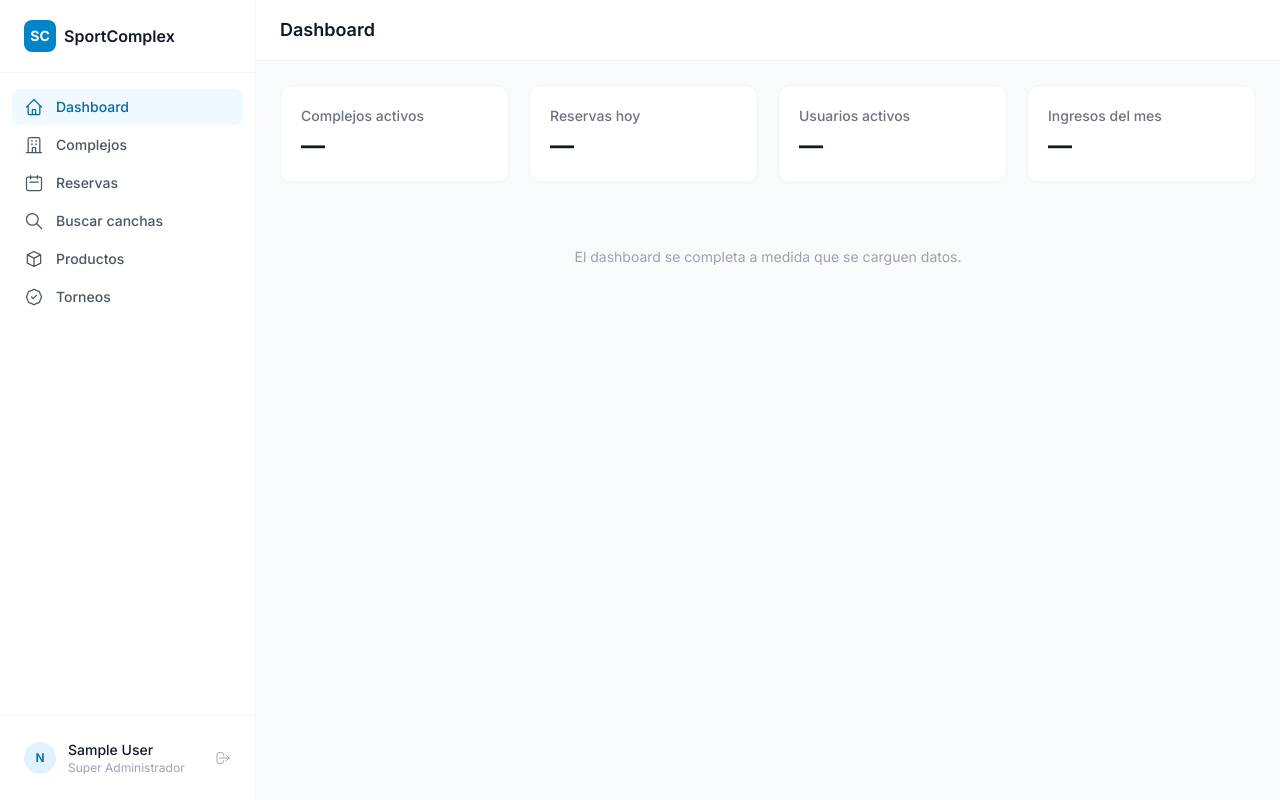
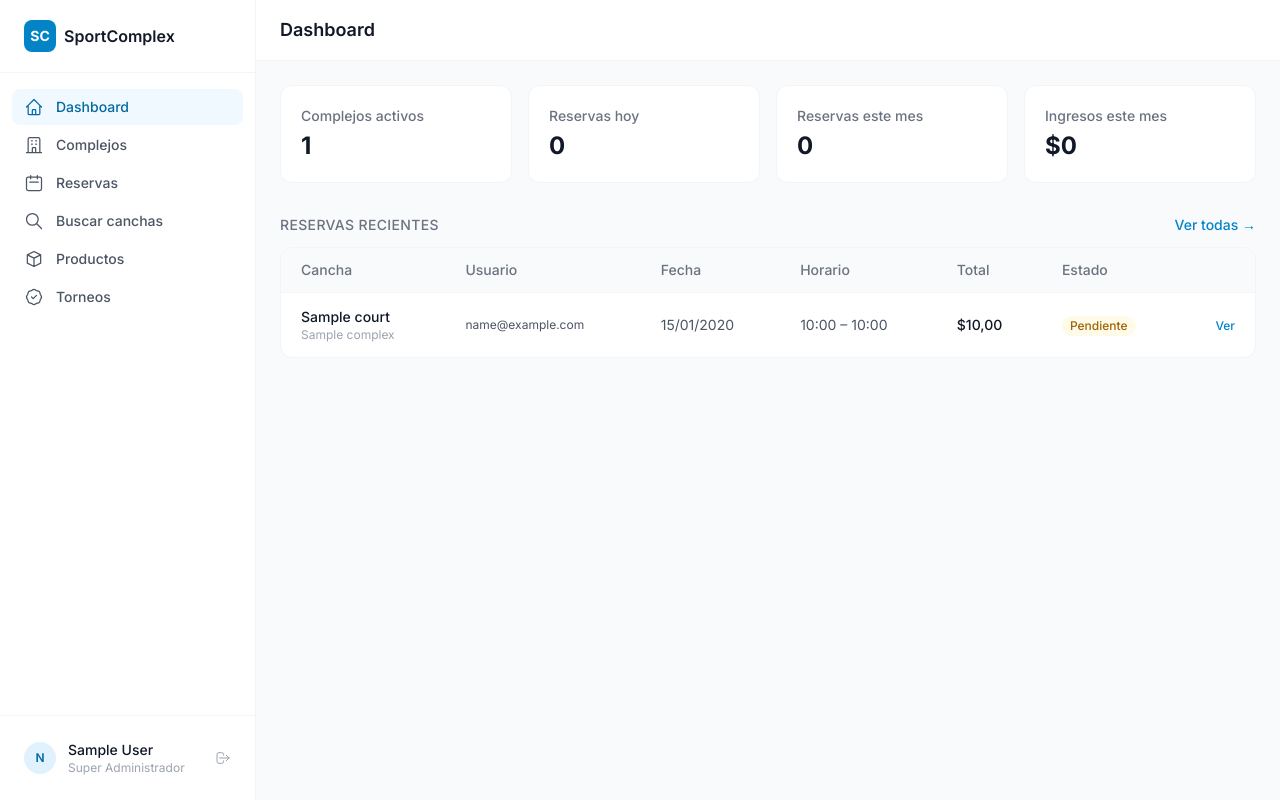
Before and after one commit to TatoMesa/SportComplex, a Django app: page / in a window 1280 px wide. Run offline with Django 5.2, Linux system fonts and the light colour scheme; a user stored in the database is signed in; tables that the repository leaves empty hold one stand-in row (values such as "Sample post"); parts of the project's set-up code (start-up, migrations or seed data) failed here and were passed over; some libraries are stand-ins or nearby versions.

Commit message:
Feat(dashboard): métricas por rol y corrección de confirmación de pago

```diff
--- a/apps/dashboard/views.py
+++ b/apps/dashboard/views.py
@@ -1,6 +1,157 @@
 from django.contrib.auth.mixins import LoginRequiredMixin
+from django.db.models import Count, Sum
+from django.db.models.functions import TruncDate
+from django.utils import timezone
 from django.views.generic import TemplateView
+
+from apps.complexes.models import Complex, Court
+from apps.reservations.models import Reservation, ReservationStatus
 
 
 class DashboardHomeView(LoginRequiredMixin, TemplateView):
     template_name = "dashboard/home.html"
+
+    def get_context_data(self, **kwargs):
+        ctx = super().get_context_data(**kwargs)
+        user = self.request.user
+        today = timezone.localdate()
+
+        if user.is_super_admin:
+            ctx.update(self._super_admin_context(today))
+        elif user.is_complex_admin:
+            ctx.update(self._complex_admin_context(user, today))
+        else:
+            ctx.update(self._end_user_context(user, today))
+
+        ctx["today"] = today
+        return ctx
+
+    def _super_admin_context(self, today: object) -> dict:
+        reservations = Reservation.objects.all()
+        return {
+            "stats": [
+                {
+                    "label": "Complejos activos",
+                    "value": Complex.objects.filter(status="ACTIVE").count(),
+                    "color": "blue",
+                },
+                {
+                    "label": "Reservas hoy",
+                    "value": reservations.filter(date=today).count(),
+                    "color": "green",
+                },
+                {
+                    "label": "Reservas este mes",
+                    "value": reservations.filter(
+                        date__month=today.month,
+                        date__year=today.year,
+                    ).count(),
+                    "color": "purple",
+                },
+                {
+                    "label": "Ingresos este mes",
+                    "value": reservations.filter(
+                        date__month=today.month,
+                        date__year=today.year,
+                        status=ReservationStatus.CONFIRMED,
+                    ).aggregate(total=Sum("total_amount"))["total"] or 0,
+                    "color": "amber",
+                    "prefix": "$",
+                },
+            ],
+            "recent_reservations": Reservation.objects.select_related(
+                "court__complex", "court__sport", "user"
+            ).order_by("-created_at")[:8],
+            "role": "super_admin",
+        }
+
+    def _complex_admin_context(self, user, today: object) -> dict:
+        from django.db.models import Q
+        my_complexes = Complex.objects.filter(owner=user)
+        reservations = Reservation.objects.filter(court__complex__in=my_complexes)
+
+        return {
+            "stats": [
+                {
+                    "label": "Mis complejos",
+                    "value": my_complexes.count(),
+                    "color": "blue",
+                },
+                {
+                    "label": "Reservas hoy",
+                    "value": reservations.filter(date=today).count(),
+                    "color": "green",
+                },
+                {
+                    "label": "Confirmadas este mes",
+                    "value": reservations.filter(
+                        date__month=today.month,
+                        date__year=today.year,
+                        status=ReservationStatus.CONFIRMED,
+                    ).count(),
+                    "color": "purple",
+                },
+                {
+                    "label": "Ingresos este mes",
+                    "value": reservations.filter(
+                        date__month=today.month,
+                        date__year=today.year,
+                        status=ReservationStatus.CONFIRMED,
+                    ).aggregate(total=Sum("total_amount"))["total"] or 0,
+                    "color": "amber",
+                    "prefix": "$",
+                },
+            ],
+            "recent_reservations": reservations.select_related(
+                "court__complex", "court__sport", "user"
+            ).order_by("-created_at")[:8],
+            "my_complexes": my_complexes.annotate(
+                total_courts=Count("courts"),
+                reservations_today=Count(
+                    "courts__reservations",
+                    filter=Q(courts__reservations__date=today),
+                ),
+            ),
+            "role": "complex_admin",
+        }
+
+    def _end_user_context(self, user, today: object) -> dict:
+        my_reservations = Reservation.objects.filter(user=user)
+        return {
+            "stats": [
+                {
+                    "label": "Mis reservas",
+                    "value": my_reservations.count(),
+                    "color": "blue",
+                },
+                {
+                    "label": "Próximas",
+                    "value": my_reservations.filter(
+                        date__gte=today,
+                        status__in=[
+                            ReservationStatus.PENDING,
+                            ReservationStatus.CONFIRMED,
+                        ],
+                    ).count(),
+                    "color": "green",
+                },
+                {
+                    "label": "Completadas",
+                    "value": my_reservations.filter(
+                        status=ReservationStatus.COMPLETED
+                    ).count(),
+                    "color": "purple",
+                },
+                {
+                    "label": "Canceladas",
+                    "value": my_reservations.filter(
+                        status=ReservationStatus.CANCELLED
+                    ).count(),
+                    "color": "amber",
+                },
+            ],
+            "recent_reservations": my_reservations.select_related(
+                "court__complex", "court__sport"
+            ).order_by("-created_at")[:8],
+            "role": "end_user",
+        }
--- a/templates/dashboard/home.html
+++ b/templates/dashboard/home.html
@@ -3,36 +3,122 @@
 {% block page_title %}Dashboard{% endblock %}
 
 {% block content %}
-<div class="grid grid-cols-1 sm:grid-cols-2 lg:grid-cols-4 gap-5 mb-8">
 
-  {% for card in stats %}
+{# ── Stats cards ── #}
+<div class="grid grid-cols-2 lg:grid-cols-4 gap-4 mb-8">
+  {% for stat in stats %}
   <div class="bg-white rounded-xl border border-gray-100 p-5">
-    <p class="text-sm text-gray-500 font-medium">{{ card.label }}</p>
-    <p class="text-2xl font-bold text-gray-900 mt-1">{{ card.value }}</p>
-  </div>
-  {% empty %}
-  {# Cards de ejemplo hasta que haya datos reales #}
-  <div class="bg-white rounded-xl border border-gray-100 p-5">
-    <p class="text-sm text-gray-500 font-medium">Complejos activos</p>
-    <p class="text-2xl font-bold text-gray-900 mt-1">—</p>
-  </div>
-  <div class="bg-white rounded-xl border border-gray-100 p-5">
-    <p class="text-sm text-gray-500 font-medium">Reservas hoy</p>
-    <p class="text-2xl font-bold text-gray-900 mt-1">—</p>
-  </div>
-  <div class="bg-white rounded-xl border border-gray-100 p-5">
-    <p class="text-sm text-gray-500 font-medium">Usuarios activos</p>
-    <p class="text-2xl font-bold text-gray-900 mt-1">—</p>
-  </div>
-  <div class="bg-white rounded-xl border border-gray-100 p-5">
-    <p class="text-sm text-gray-500 font-medium">Ingresos del mes</p>
-    <p class="text-2xl font-bold text-gray-900 mt-1">—</p>
+    <p class="text-sm text-gray-500 font-medium mb-1">{{ stat.label }}</p>
+    <p class="text-2xl font-bold text-gray-900">
+      {% if stat.prefix %}{{ stat.prefix }}{% endif %}{{ stat.value }}
+    </p>
   </div>
   {% endfor %}
-
 </div>
 
-<p class="text-sm text-gray-400 text-center mt-16">
-  El dashboard se completa a medida que se carguen datos.
-</p>
+{# ── Complejos (solo admin de complejo) ── #}
+{% if role == "complex_admin" and my_complexes %}
+<div class="mb-8">
+  <h2 class="text-sm font-medium text-gray-500 uppercase tracking-wide mb-3">
+    Mis complejos
+  </h2>
+  <div class="grid grid-cols-1 md:grid-cols-2 xl:grid-cols-3 gap-4">
+    {% for c in my_complexes %}
+    <a href="{% url 'complexes:detail' c.slug %}"
+       class="bg-white rounded-xl border border-gray-100 p-4 hover:shadow-sm transition flex items-center gap-4">
+      <div class="w-10 h-10 rounded-lg bg-primary-100 flex items-center justify-center flex-shrink-0">
+        <span class="text-primary-700 font-bold">{{ c.name|first|upper }}</span>
+      </div>
+      <div class="flex-1 min-w-0">
+        <p class="font-medium text-gray-900 truncate">{{ c.name }}</p>
+        <p class="text-xs text-gray-400 mt-0.5">
+          {{ c.total_courts }} cancha{{ c.total_courts|pluralize }}
+        </p>
+      </div>
+      <span class="text-xs px-2 py-0.5 rounded-full
+        {% if c.status == 'ACTIVE' %}bg-green-50 text-green-700
+        {% else %}bg-yellow-50 text-yellow-700{% endif %}">
+        {{ c.get_status_display }}
+      </span>
+    </a>
+    {% endfor %}
+  </div>
+</div>
+{% endif %}
+
+{# ── Reservas recientes ── #}
+<div>
+  <div class="flex items-center justify-between mb-3">
+    <h2 class="text-sm font-medium text-gray-500 uppercase tracking-wide">
+      Reservas recientes
+    </h2>
+    <a href="{% url 'reservations:list' %}"
+       class="text-sm text-primary-600 hover:text-primary-700 font-medium">
+      Ver todas →
+    </a>
+  </div>
+
+  {% if recent_reservations %}
+  <div class="bg-white rounded-xl border border-gray-100 overflow-hidden">
+    <table class="w-full text-sm">
+      <thead>
+        <tr class="border-b border-gray-100 bg-gray-50">
+          <th class="text-left px-5 py-3 font-medium text-gray-500">Cancha</th>
+          {% if role != "end_user" %}
+          <th class="text-left px-5 py-3 font-medium text-gray-500">Usuario</th>
+          {% endif %}
+          <th class="text-left px-5 py-3 font-medium text-gray-500">Fecha</th>
+          <th class="text-left px-5 py-3 font-medium text-gray-500">Horario</th>
+          <th class="text-left px-5 py-3 font-medium text-gray-500">Total</th>
+          <th class="text-left px-5 py-3 font-medium text-gray-500">Estado</th>
+          <th class="px-5 py-3"></th>
+        </tr>
+      </thead>
+      <tbody class="divide-y divide-gray-50">
+        {% for r in recent_reservations %}
+        <tr class="hover:bg-gray-50 transition">
+          <td class="px-5 py-3.5">
+            <p class="font-medium text-gray-900">{{ r.court.name }}</p>
+            <p class="text-xs text-gray-400">{{ r.court.complex.name }}</p>
+          </td>
+          {% if role != "end_user" %}
+          <td class="px-5 py-3.5 text-gray-600 text-xs">{{ r.user.email }}</td>
+          {% endif %}
+          <td class="px-5 py-3.5 text-gray-600">{{ r.date|date:"d/m/Y" }}</td>
+          <td class="px-5 py-3.5 text-gray-600">
+            {{ r.start_time|time:"H:i" }} – {{ r.end_time|time:"H:i" }}
+          </td>
+          <td class="px-5 py-3.5 font-medium text-gray-900">${{ r.total_amount }}</td>
+          <td class="px-5 py-3.5">
+            <span class="inline-flex items-center px-2 py-0.5 rounded-full text-xs font-medium
+              {% if r.status == 'CONFIRMED' %}bg-green-50 text-green-700
+              {% elif r.status == 'CANCELLED' %}bg-red-50 text-red-700
+              {% elif r.status == 'COMPLETED' %}bg-blue-50 text-blue-700
+              {% else %}bg-yellow-50 text-yellow-700{% endif %}">
+              {{ r.get_status_display }}
+            </span>
+          </td>
+          <td class="px-5 py-3.5 text-right">
+            <a href="{% url 'reservations:detail' r.pk %}"
+               class="text-primary-600 hover:text-primary-700 font-medium text-xs">
+              Ver
+            </a>
+          </td>
+        </tr>
+        {% endfor %}
+      </tbody>
+    </table>
+  </div>
+
+  {% else %}
+  <div class="bg-white rounded-xl border border-gray-100 p-10 text-center">
+    <p class="text-gray-400 text-sm">No hay reservas todavía.</p>
+    <a href="{% url 'reservations:create' %}"
+       class="inline-block mt-3 text-sm font-medium text-primary-600 hover:text-primary-700">
+      Crear la primera →
+    </a>
+  </div>
+  {% endif %}
+</div>
+
 {% endblock %}
```
Also changed, not shown: apps/reservations/views.py (+11 -11 lines).
